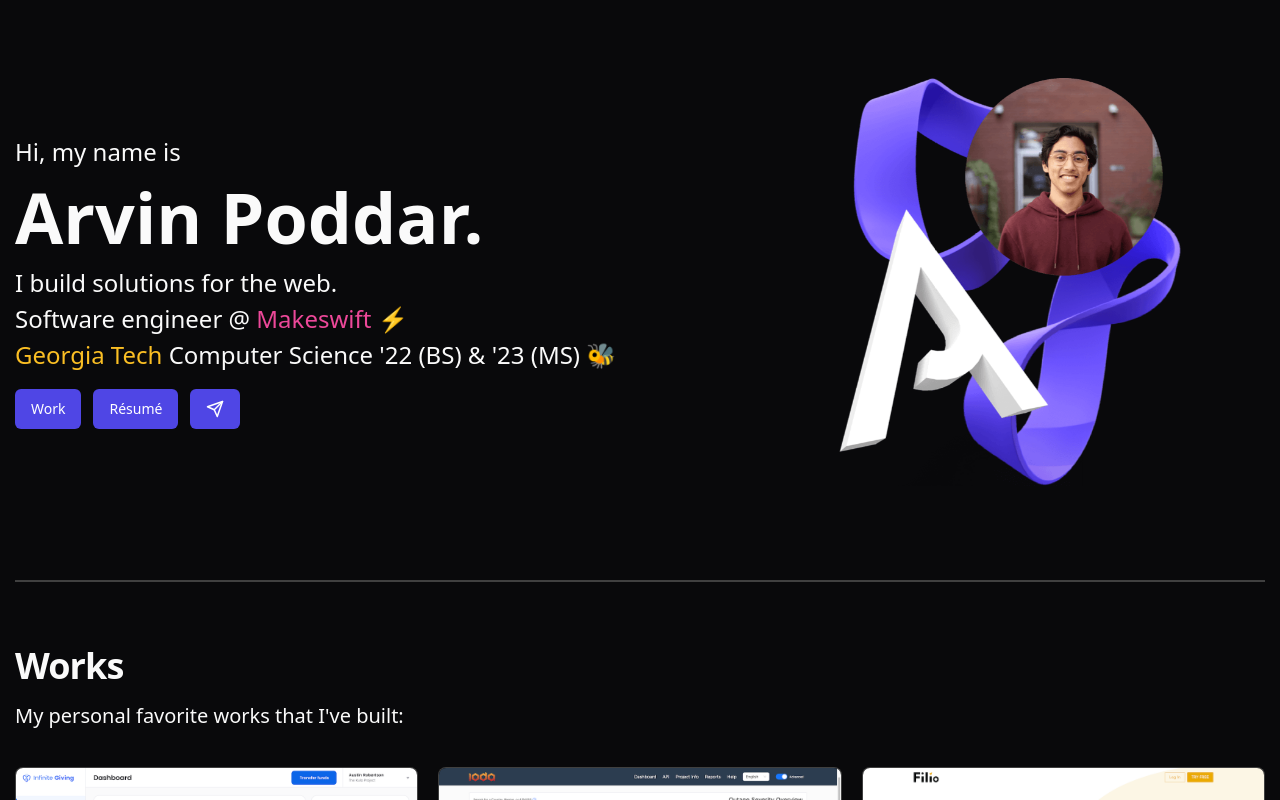
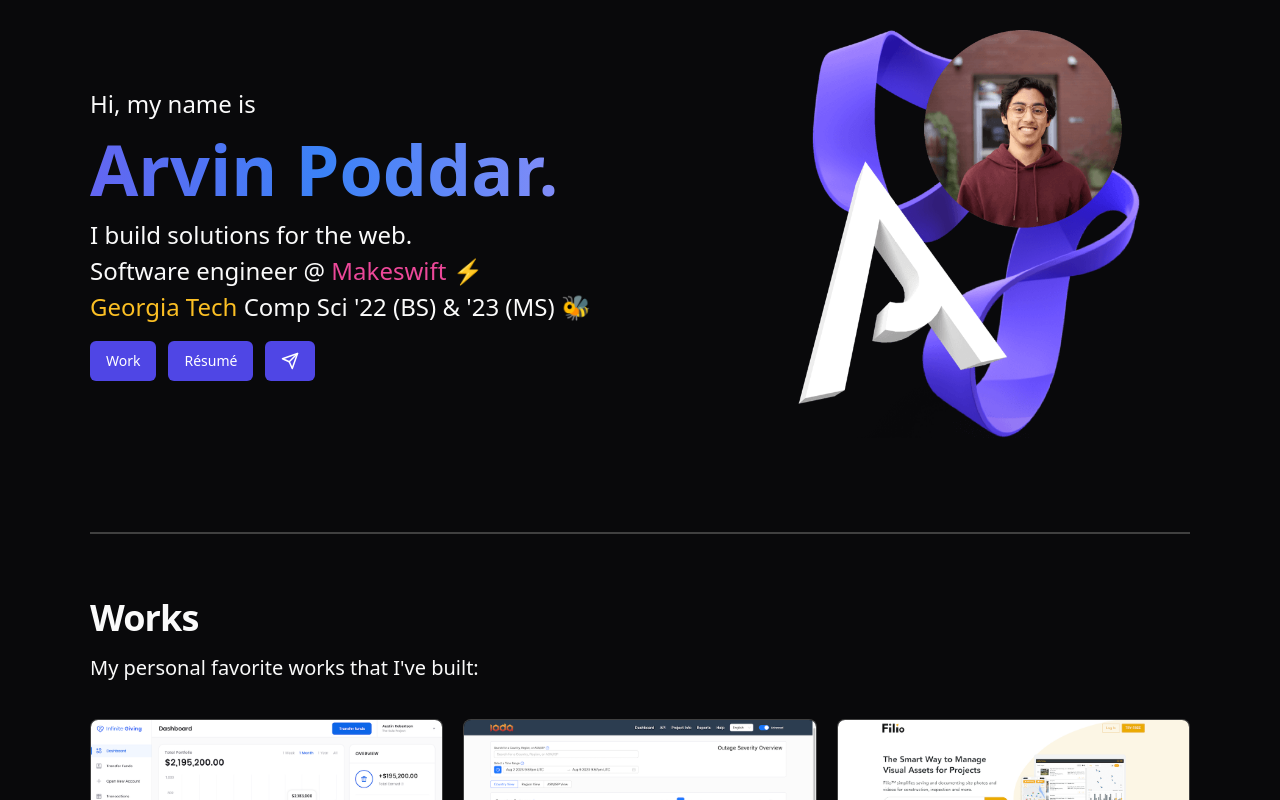
Before and after one commit to arvinpoddar/next-portfolio, a Next.js app: page / in a window 1280 px wide. Shown: the top 800 px of the page. Built offline with nearby package versions, Linux system fonts and the light colour scheme.

Commit message:
fix: tighten hero width

```diff
--- a/components/home/Hero/index.tsx
+++ b/components/home/Hero/index.tsx
@@ -2,13 +2,21 @@
 import { Send } from "lucide-react";
 import Image from "next/image";
 import Link from "next/link";
+import cn from "clsx";
 
 export function Hero() {
   return (
     <div className="section hero-section mt-12">
       <div className="left">
         <p className="pre-header">Hi, my name is</p>
-        <p className="main-header">Arvin Poddar.</p>
+        <p
+          className={cn(
+            "main-header transition-colors ease-in-out duration-1000",
+            "bg-gradient-to-r from-indigo-500 via-blue-500 to-indigo-400 inline-block text-transparent bg-clip-text"
+          )}
+        >
+          Arvin Poddar.
+        </p>
         <div className="post-header">
           <p>I build solutions for the web.</p>
           <p>
@@ -33,7 +41,7 @@
               >
                 Georgia Tech
               </Link>{" "}
-              Computer Science
+              Comp Sci
             </span>{" "}
             <span className="inline-block">'22 (BS) & '23 (MS) 🐝</span>
           </p>
@@ -61,8 +69,8 @@
       <div className="right">
         <Image
           src="/hero/hero-graphic-desktop.png"
-          width={500}
-          height={500}
+          width={700}
+          height={700}
           alt=""
           className="floating desktop-graphic"
         />
--- a/pages/index.mdx
+++ b/pages/index.mdx
@@ -6,7 +6,7 @@
 import { ContactForm } from "@/components/home/ContactForm";
 import { Works } from "@/components/home/Works";
 
-{<main className="max-w-[1250px] mx-auto">
+{<main className="max-w-[1100px] mx-auto">
 
 <Hero />
 
--- a/styles/hero.scss
+++ b/styles/hero.scss
@@ -1,5 +1,7 @@
 .hero-section {
   width: 100%;
+  max-width: 1100px;
+  margin: 0px auto;
   text-align: left;
   padding: 30px 0px;
   display: flex;
```
